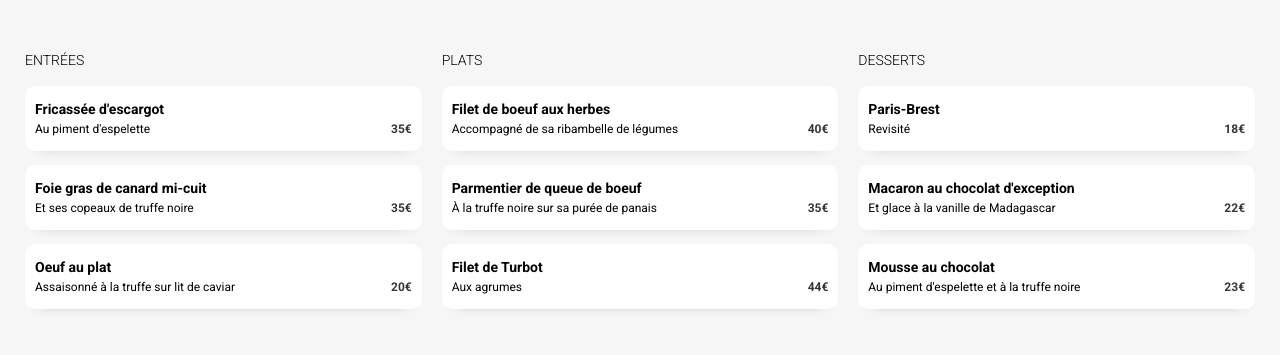
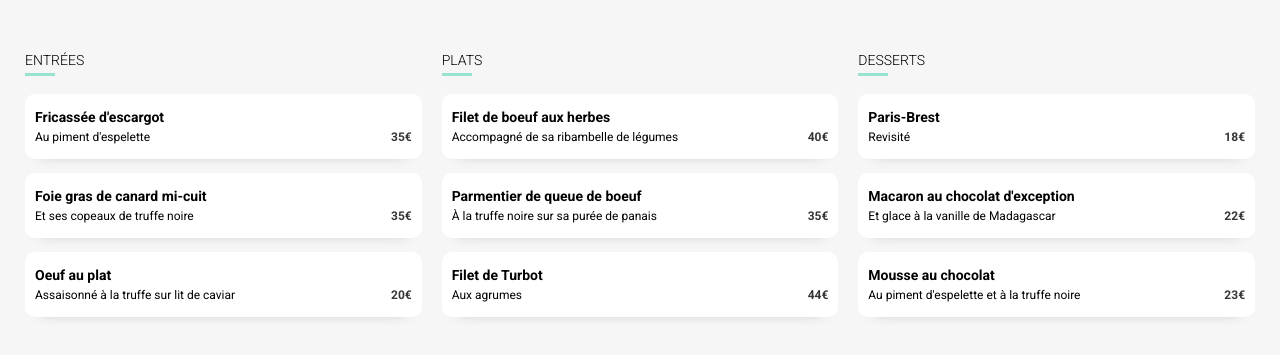
Before and after one commit to flaviebrct/Bourcet_Flavie_1_code__032022, a website: page palettedugout.html in a window 1280 px wide. Shown: the part 392-747 px from the top of the page. Drawn offline with Linux system fonts and the light colour scheme; a web font is replaced by a local one.

Commit message:
ajout souligné h3

```diff
--- a/palettedugout.html
+++ b/palettedugout.html
@@ -39,7 +39,7 @@
             </div>
             <div class="menu__step">
 
-                <section class="menu__step--starter">
+                <section class="menu__step--category">
 
                     <h3>Entrées</h3>
 
@@ -84,7 +84,7 @@
                     </div>
                 </section>
 
-                <section class="menu__step--dish">
+                <section class="menu__step--category">
                     <h3>Plats</h3>
 
 
@@ -130,7 +130,7 @@
                     </div>
                 </section>
 
-                <section class="menu__step--dessert">
+                <section class="menu__step--category">
                     <h3>Desserts</h3>
 
 
--- a/sass/pages/_menu.scss
+++ b/sass/pages/_menu.scss
@@ -51,6 +51,15 @@ img {
         font-size: 14px;
         margin-top: 30px;
         margin-bottom: 18px;
+
+        &::after {
+            content: "";
+            display: block;
+            background-color: $tertiary;
+            width: 30px;
+            height: 3px;
+            margin-top: 5px;
+        }
     }
 
     &__recipe {
@@ -188,9 +197,7 @@ img {
             display: flex;
             justify-content: space-around;
 
-            &--starter,
-            &--dish,
-            &--dessert {
+            &--category{
                 height: 100%;
                 width: 450px;
                 padding: 10px;
```
Also changed, not shown: css/style.css, 1 other file.
